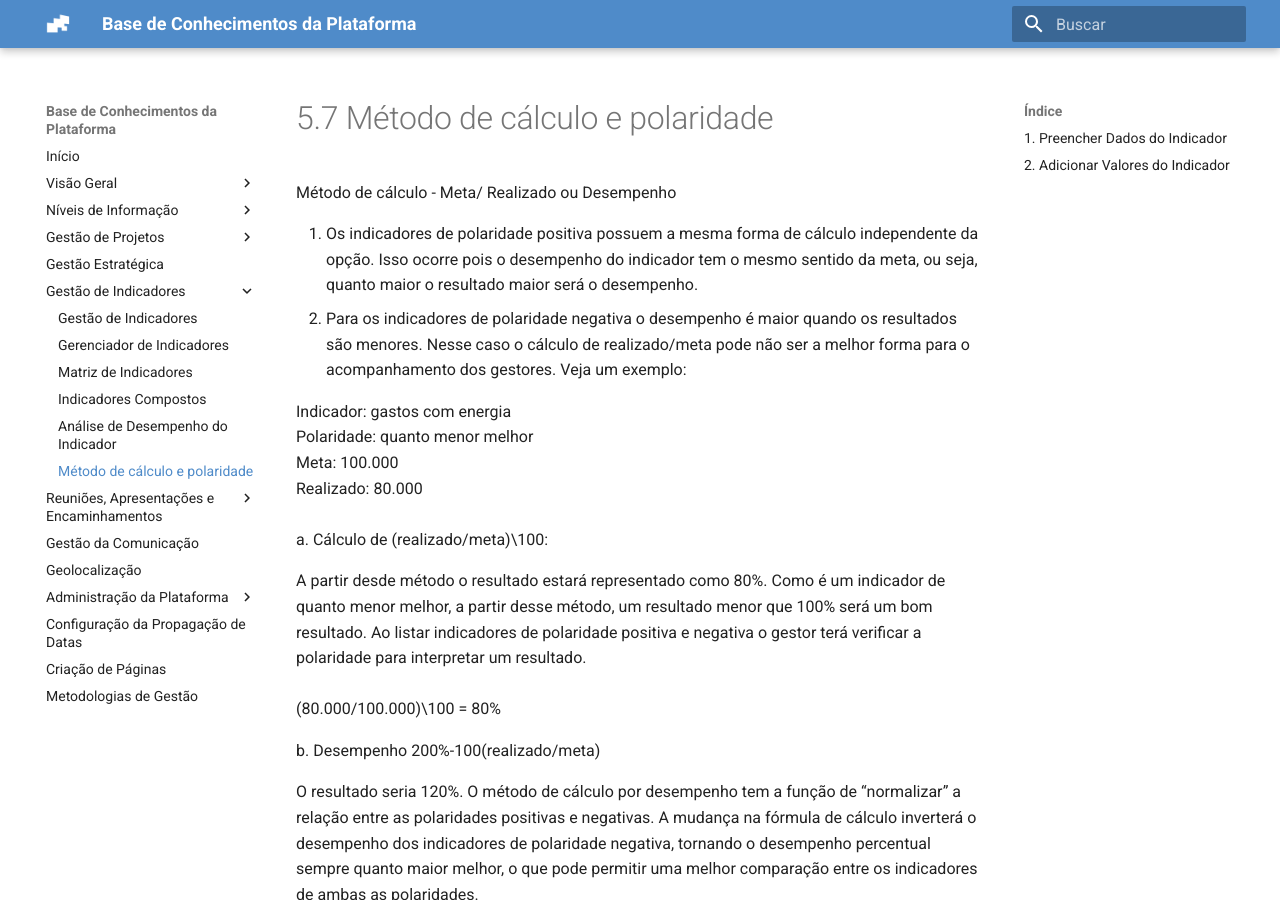
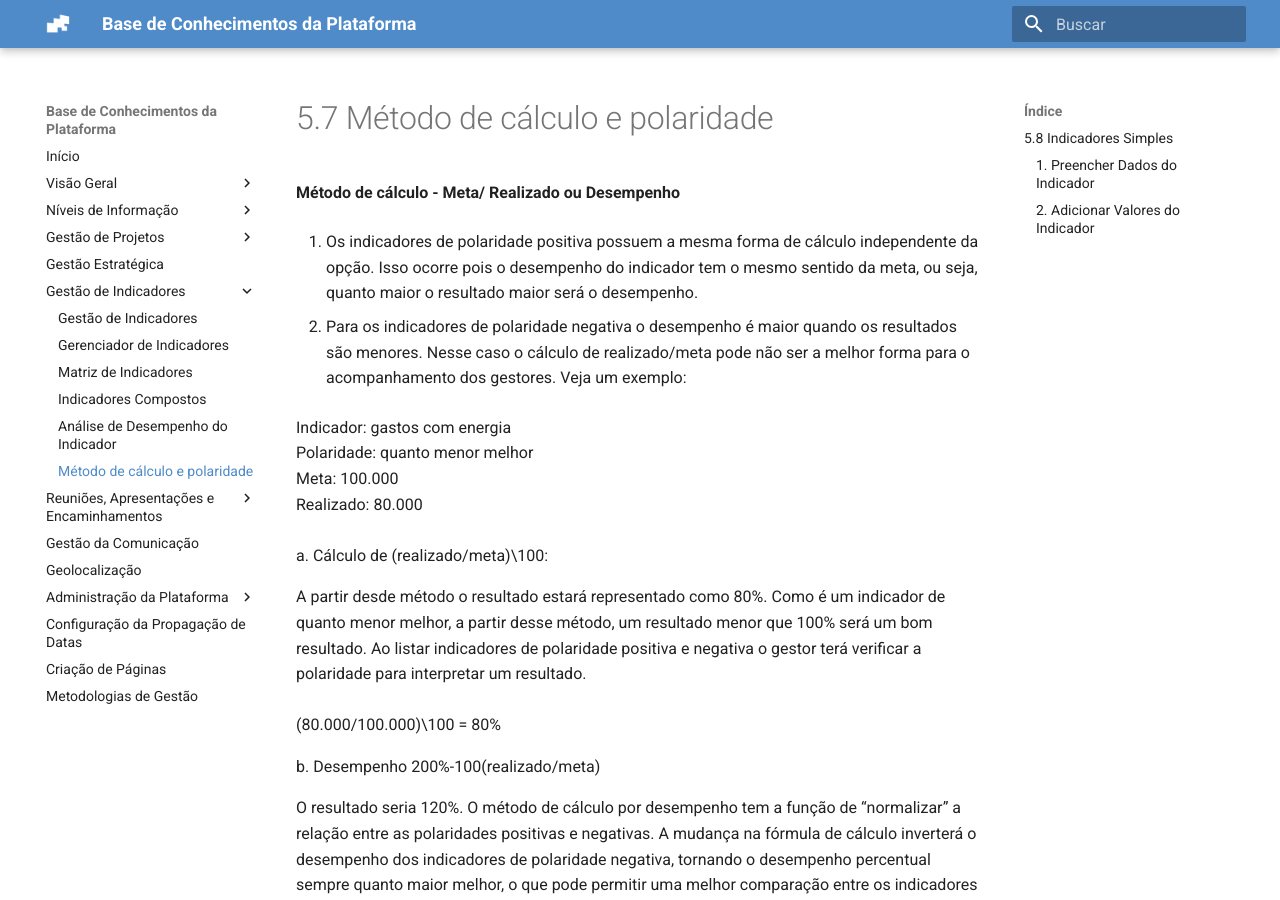
Before and after one commit to facilit/facilit.github.io, an MkDocs documentation site: the page built from docs/5.7_Método_de_cálculo_e_polaridade.md, in a window 1280 px wide and 900 px high. Built offline with MkDocs 1.6.1 and Material for MkDocs 9.7.7, drawn with Linux system fonts in a browser that asks for light colours; part of the change alters nothing that is shown.

Commit message:
Update 5.7_Método_de_cálculo_e_polaridade.md

```diff
--- a/docs/5.7_Método_de_cálculo_e_polaridade.md
+++ b/docs/5.7_Método_de_cálculo_e_polaridade.md
@@ -1,9 +1,10 @@
 # 5.7 Método de cálculo e polaridade
 
-Método de cálculo - Meta/ Realizado ou Desempenho
+**Método de cálculo - Meta/ Realizado ou Desempenho**
 
 1. Os indicadores de polaridade positiva possuem a mesma forma de cálculo independente da opção. Isso ocorre pois o desempenho do indicador tem o mesmo sentido da meta, ou seja, quanto maior o resultado maior será o desempenho.
-2. Para os indicadores de polaridade negativa o desempenho é maior quando os resultados são menores. Nesse caso o cálculo de realizado/meta pode não ser a melhor forma para o acompanhamento dos gestores. Veja um exemplo:
+
+3. Para os indicadores de polaridade negativa o desempenho é maior quando os resultados são menores. Nesse caso o cálculo de realizado/meta pode não ser a melhor forma para o acompanhamento dos gestores. Veja um exemplo:
 
 Indicador: gastos com energia
 Polaridade: quanto menor melhor
@@ -22,7 +23,7 @@ O resultado seria 120%. O método de cálculo por desempenho tem a função de
 
 Percebe-se que mesmo com um realizado menor do que a meta (o que é bom, já que o indicador é quanto menor melhor) o desempenho do indicador está maior que 100% (ou seja, a meta foi alcançada). Dessa forma, independente da polaridade, o gestor quer estar sempre acima dos 100% de desempenho.
 
-5.8 Indicadores Simples
+## 5.8 Indicadores Simples
 
 Indicadores são medidas quantificáveis fundamentais para refletir o desempenho e a condição da sua organização. Por exemplo, consideremos a receita mensal de uma instituição. Eles são essenciais para monitorar o progresso em relação às metas ou benchmarks e identificar áreas para melhorias.
 
```
